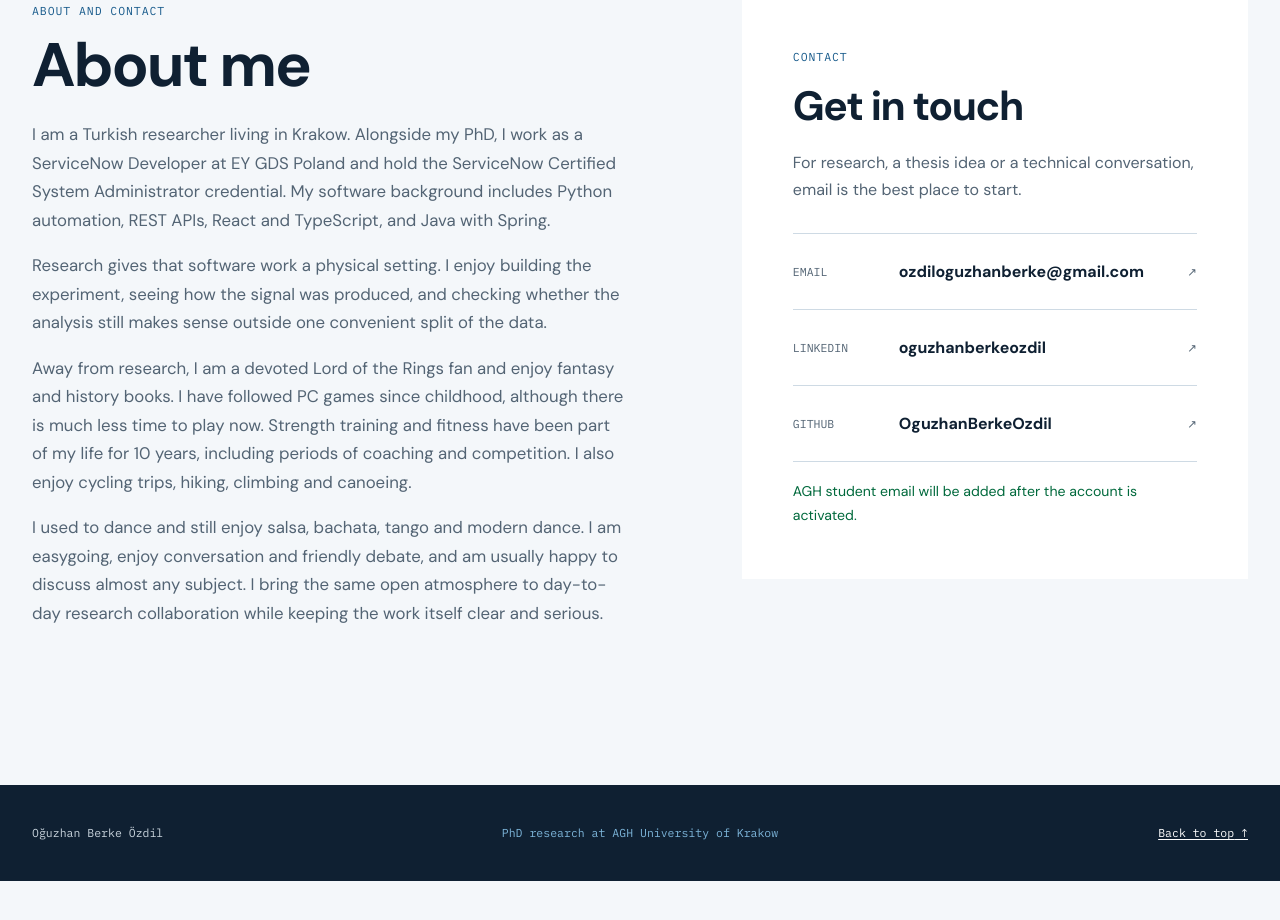
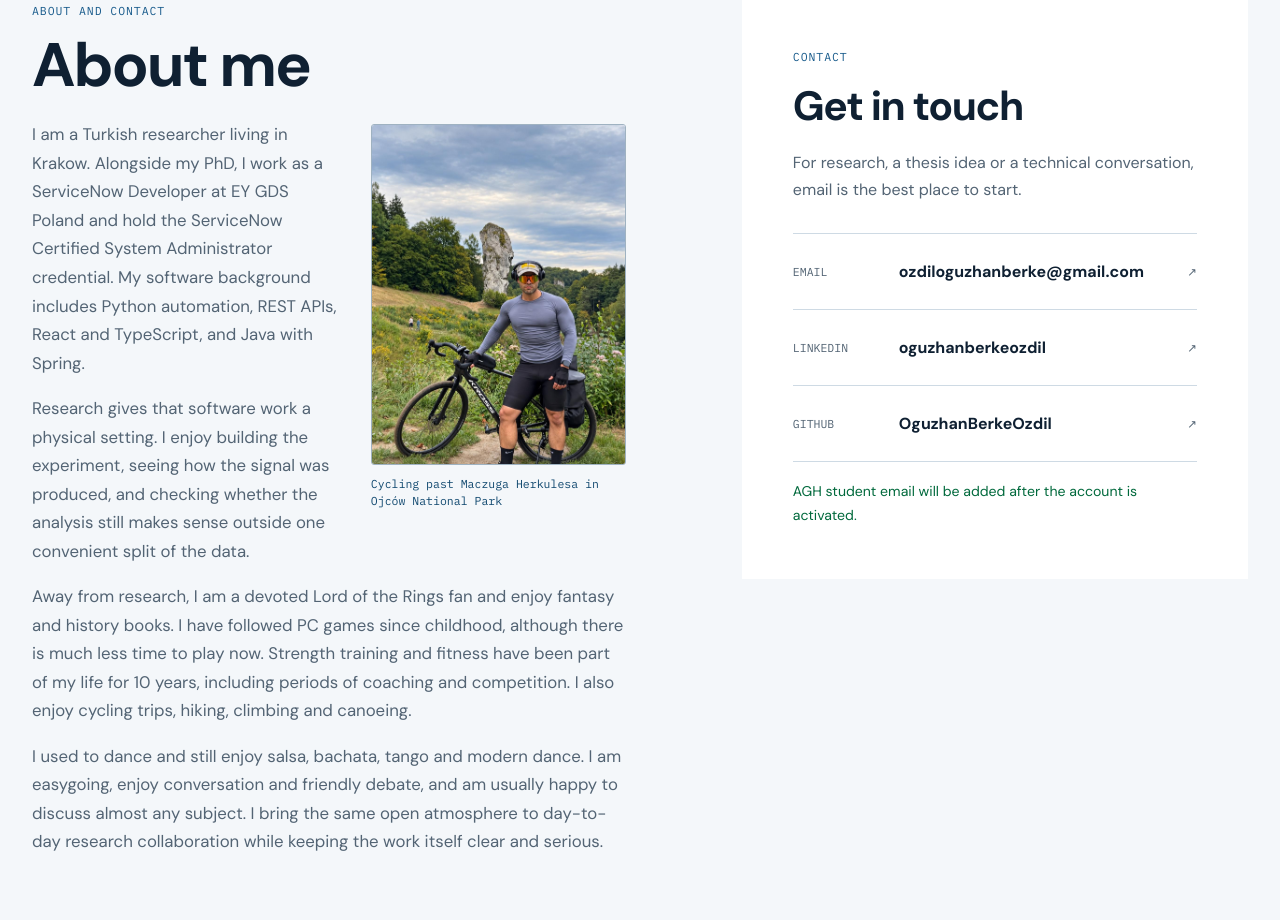
Before and after one commit to OguzhanBerkeOzdil/oguzhanberkeozdil.github.io, a React (Vite) app: page / in a window 1280 px wide. Shown: the part 8260-9180 px from the top of the page. Before the commit the page ends 9141 px from the top, so only its background shows below. Built offline with nearby package versions, Linux system fonts and the light colour scheme.

Commit message:
Add Ojców cycling portrait to About

```diff
--- a/src/components/About.tsx
+++ b/src/components/About.tsx
@@ -1,6 +1,7 @@
 import { copy, site } from '../content/site'
 import { Arrow } from './Arrow'
 import { Reveal } from './Reveal'
+import { assetUrl } from '../lib/assets'
 
 export function About() {
   return (
@@ -9,6 +10,14 @@ export function About() {
         <Reveal className="about-personal">
           <p className="section-label">{copy.about.label}</p>
           <h2 id="about-title">{copy.about.title}</h2>
+          <figure className="about-lifestyle">
+            <img
+              src={assetUrl(copy.about.image.src)}
+              alt={copy.about.image.alt}
+              loading="lazy"
+            />
+            <figcaption>{copy.about.image.caption}</figcaption>
+          </figure>
           {copy.about.body.map((paragraph) => <p key={paragraph}>{paragraph}</p>)}
         </Reveal>
         <Reveal className="contact-panel">
--- a/src/content/site.ts
+++ b/src/content/site.ts
@@ -311,6 +311,11 @@ export const copy = {
   about: {
     label: 'About and contact',
     title: 'About me',
+    image: {
+      src: 'images/about-cycling-maczuga-herkulesa.jpeg',
+      alt: 'Oğuzhan Berke Özdil standing beside his bicycle in front of Maczuga Herkulesa in Ojców National Park',
+      caption: 'Cycling past Maczuga Herkulesa in Ojców National Park',
+    },
     body: [
       'I am a Turkish researcher living in Krakow. Alongside my PhD, I work as a ServiceNow Developer at EY GDS Poland and hold the ServiceNow Certified System Administrator credential. My software background includes Python automation, REST APIs, React and TypeScript, and Java with Spring.',
       'Research gives that software work a physical setting. I enjoy building the experiment, seeing how the signal was produced, and checking whether the analysis still makes sense outside one convenient split of the data.',
--- a/src/styles.css
+++ b/src/styles.css
@@ -967,6 +967,29 @@ a:hover .arrow {
   font-size: 1.05rem;
 }
 
+.about-lifestyle {
+  float: right;
+  width: min(43%, 310px);
+  margin: 4px 0 26px 34px;
+}
+
+.about-lifestyle img {
+  width: 100%;
+  aspect-ratio: 3 / 4;
+  object-fit: cover;
+  object-position: center;
+  border: 1px solid var(--line-strong);
+  border-radius: var(--radius);
+}
+
+.about-lifestyle figcaption {
+  margin-top: 10px;
+  color: var(--blue-dark);
+  font-family: 'IBM Plex Mono', monospace;
+  font-size: 0.72rem;
+  line-height: 1.5;
+}
+
 .contact-panel {
   padding: clamp(30px, 4vw, 52px);
   border-top: 4px solid var(--blue);
@@ -1329,6 +1352,12 @@ a:hover .arrow {
     padding-inline: 24px;
   }
 
+  .about-lifestyle {
+    float: none;
+    width: min(100%, 480px);
+    margin: 0 0 30px;
+  }
+
   .contact-links a {
     grid-template-columns: 1fr auto;
     gap: 5px 12px;
```
Also changed, not shown: public/images/about-cycling-maczuga-herkulesa.jpeg (added).
